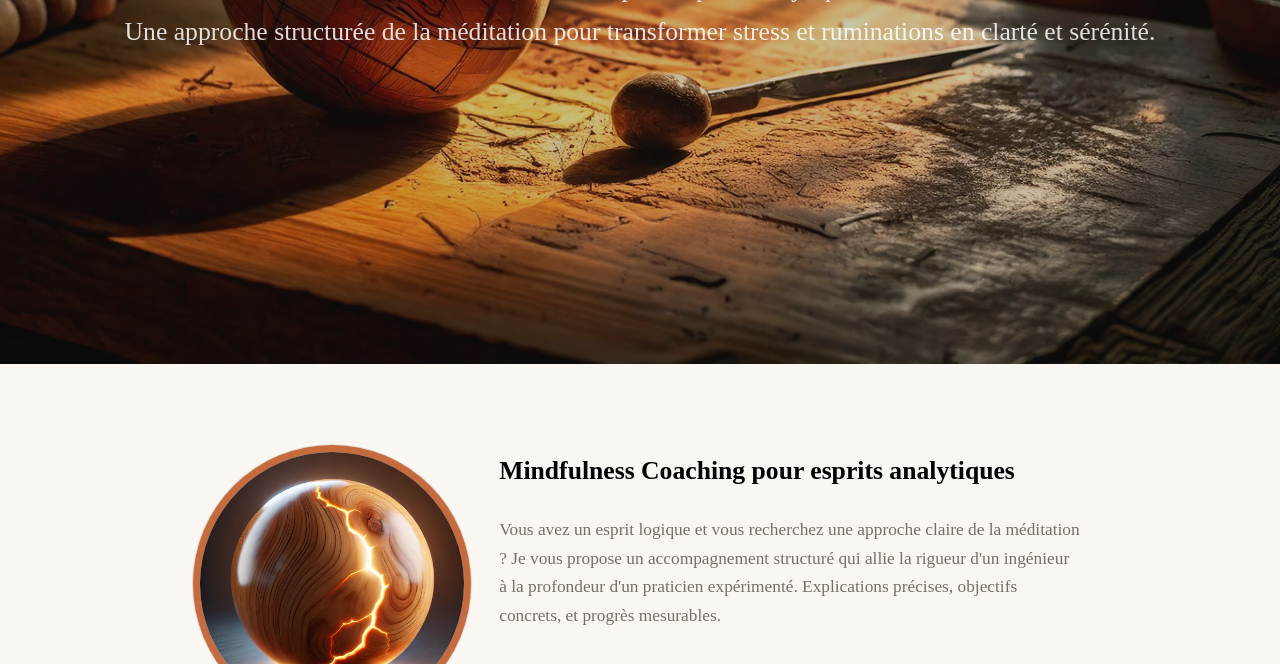
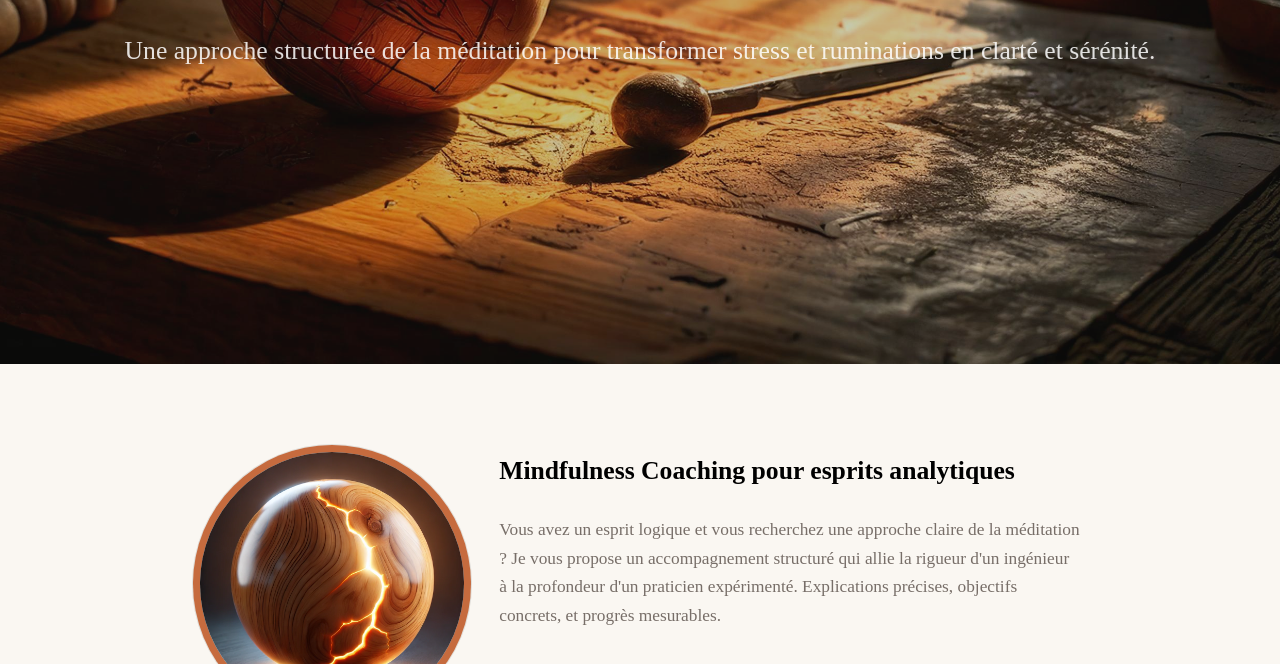
Before and after one commit to info-edu/artisandudedans.github.io, a plain HTML site: page index.html in a window 1280 px wide. Shown: the part 436-1100 px from the top of the page. Drawn offline with Linux system fonts and the light colour scheme; a web font is replaced by a local one.

Commit message:
Typo Vincent

```diff
--- a/index.html
+++ b/index.html
@@ -32,7 +32,8 @@
 			<section id="banner">
 			    <div class="inner">
 			        <header><h1>L'Artisan Du Dedans</h1>
-			            <p>Mindfulness Coach pour esprits analytiques<br>Une approche structurée de la méditation pour transformer stress et ruminations en clarté et sérénité.</p>
+			            <p>Mindfulness Coach pour esprits analytiques</p>
+            			<p>Une approche structurée de la méditation pour transformer stress et ruminations en clarté et sérénité.</p>
 			        </header>
 			    </div>
 			</section>
```
Also changed, not shown: individuel.html (+1 -1 lines).
